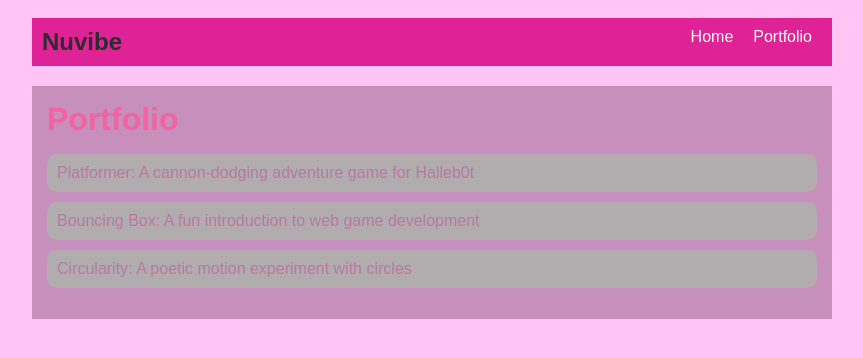
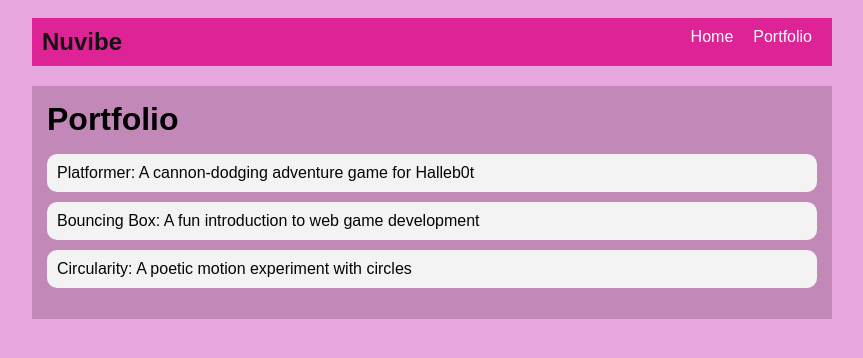
Before and after one commit to febee1/febee1.github.io, a plain HTML site: page portfolio.html in a window 1280 px wide. Shown: the whole page, without its empty margins (208-1071 px from the left). Drawn offline with Linux system fonts and the light colour scheme.

```diff
--- a/style.css
+++ b/style.css
@@ -1,6 +1,6 @@
 body {
-    background: rgb(255, 196, 244);
-    color: rgb(45, 45, 45);
+    background: rgb(232, 167, 220);
+    color: rgb(23, 18, 18);
     padding: 10px;
     font-family: Arial, sans-serif;
 }
@@ -21,7 +21,7 @@
 h1 {
     display: flex;
     align-items: center;
-    color: rgb(199, 23, 23)43, 14, 14);
+    color: rgba(219, 135, 203, 0.812)43, 14, 14);
     flex: 1;
     margin: 0;
 }
@@ -45,7 +45,7 @@
 
 /* main container area beneath menu */
 main {
-    background: rgb(198, 143, 188);
+    background: rgb(194, 136, 184);
     display: flex;
     margin-top: 20px;
 }
@@ -66,7 +66,7 @@
 
 /* interests section styles */
 #interests {
-    border: 4px silver ridge;
+    border: 4px rgb(3, 3, 3) ridge;
     padding: 8px;
     margin-top: 20px;
 }
@@ -76,7 +76,7 @@
 }
 /* Portfolio styles */
 .content h1 {
-    color: rgb(242, 99, 159);
+    color: rgb(0, 0, 0);
   }
 
   #portfolio {
@@ -85,17 +85,17 @@
   }
 
   #portfolio li {
-    background: #b1acae;
+    background: #f4f3f3;
     padding: 10px;
     border-radius: 10px;
     margin-bottom: 10px;
   }
 
   #portfolio li:hover {
-    background: #7f1857;
+    background: #fb9ed7;
   }
 
   #portfolio a {
     text-decoration: none;
-    color: #b779a1;
+    color: #050505;
   }
```
Also changed, not shown: index.html (+6 -6 lines).
